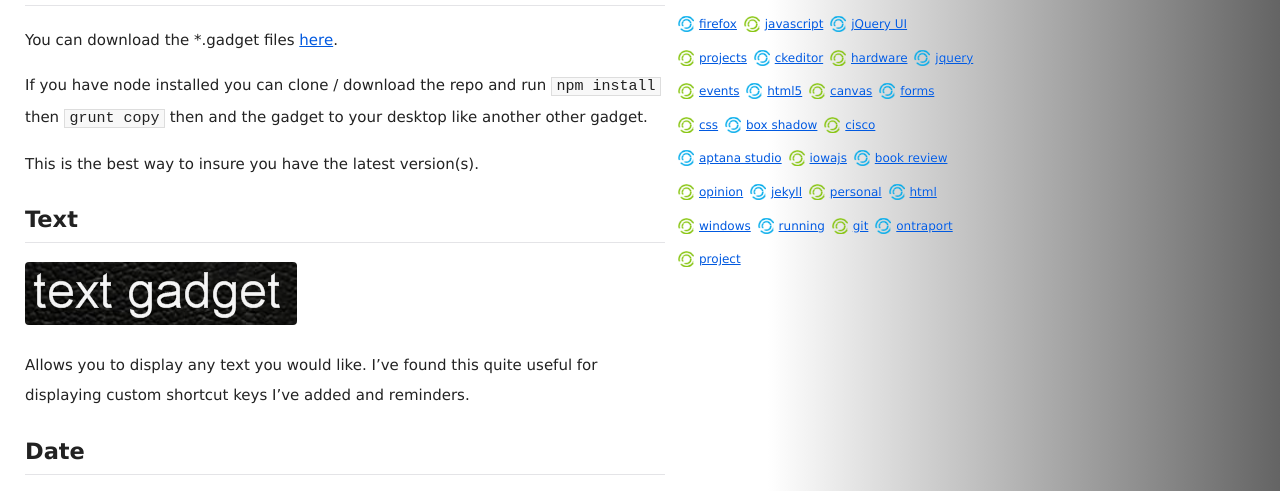
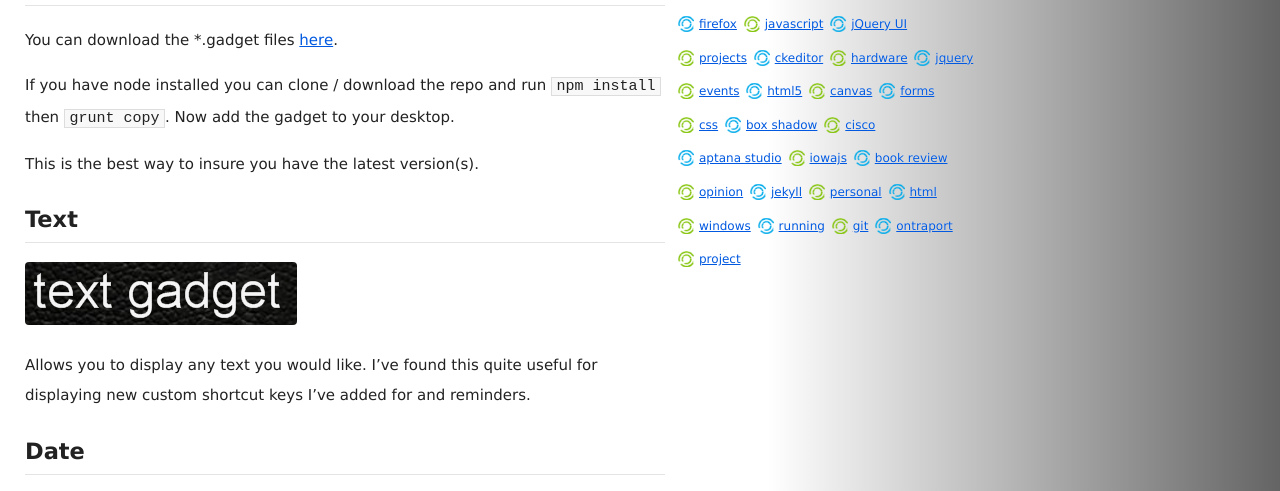
Before and after one commit to jebaird/jebaird.github.com, a Jekyll site: the page built from _posts/2014-02-14-chromecast-style-windows7-sidebar-gadgets.md, in a window 1280 px wide. Shown: the part 755-1246 px from the top of the page. Built offline with Jekyll 4.4.1, drawn with Linux system fonts in a browser that asks for light colours; Markdown is read by kramdown in place of the engine named in the settings; comment, search, counter and statistics services are not loaded.

Commit message:
fixed grammar;

```diff
--- a/_posts/2014-02-14-chromecast-style-windows7-sidebar-gadgets.md
+++ b/_posts/2014-02-14-chromecast-style-windows7-sidebar-gadgets.md
@@ -17,7 +17,7 @@ You can find the code [https://github.com/jebaird/win7-chromecast-gadgets](https
 You can download the *.gadget files [here](/media/2014-02-14-chromecast-style-windows7-sidebar-gadgets/chromecast-style-windows7-gadgets.zip).
 
 
-If you have node installed you can clone / download the repo and run `npm install` then `grunt copy` then and the gadget to your desktop like another other gadget.
+If you have node installed you can clone / download the repo and run `npm install` then `grunt copy`. Now add the gadget to your desktop.
 
 This is the best way to insure you have the latest version(s).
 
@@ -25,7 +25,7 @@ This is the best way to insure you have the latest version(s).
 
 ![screenshot of the text widget](/media/2014-02-14-chromecast-style-windows7-sidebar-gadgets/text.png)
 
-Allows you to display any text you would like. I've found this quite useful for displaying custom shortcut keys I've added and reminders.
+Allows you to display any text you would like. I've found this quite useful for displaying new custom shortcut keys I've added for and reminders.
 
 
 ## Date
```
